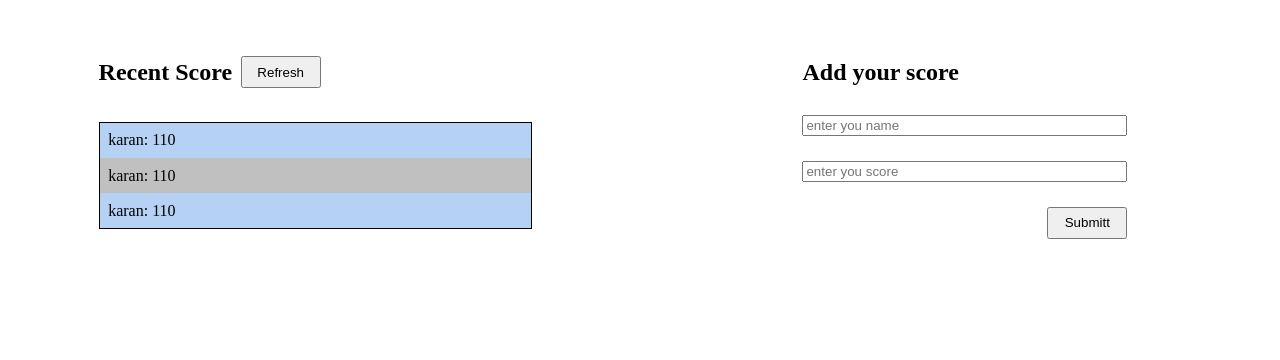
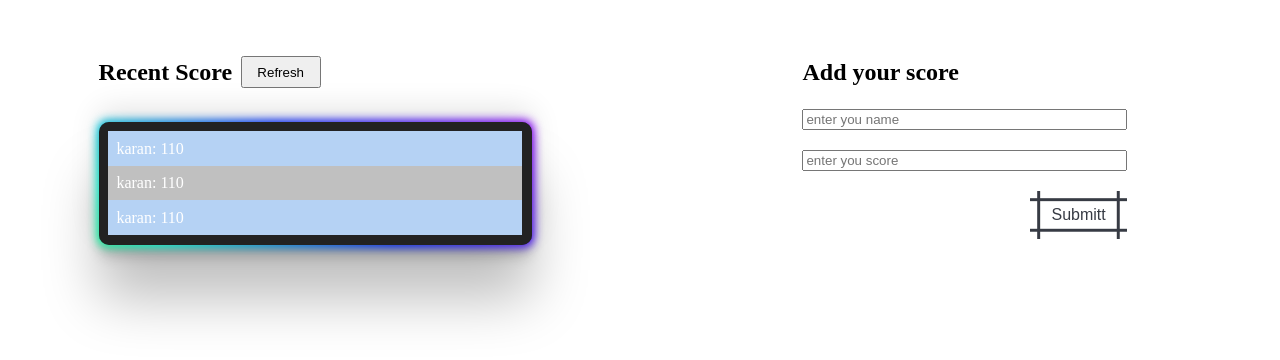
Before and after one commit to karanJ2212/LEADERBOARD_, a website built with webpack: page src/index.html in a window 1280 px wide. Shown: the part 118-478 px from the top of the page. Built offline with nearby package versions, Linux system fonts and the light colour scheme; no server answers.

Commit message:
added style

```diff
--- a/src/style.css
+++ b/src/style.css
@@ -41,6 +41,9 @@ body {
 .list {
   padding: 0;
   border: 1px solid black;
+  box-shadow: rgba(0, 0, 0, 0.25) 0px 54px 55px,
+    rgba(0, 0, 0, 0.12) 0px -12px 30px, rgba(0, 0, 0, 0.12) 0px 4px 6px,
+    rgba(0, 0, 0, 0.17) 0px 12px 13px, rgba(0, 0, 0, 0.09) 0px -3px 5px;
 }
 
 .list li {
@@ -66,7 +69,109 @@ input.score {
 }
 
 #submit {
-  height: 2rem;
-  width: 5rem;
   margin-left: auto;
+  --b: 3px; /* border thickness */
+  --s: 0.45em; /* size of the corner */
+  --color: #373b44;
+
+  padding: calc(0.5em + var(--s)) calc(0.9em + var(--s));
+  color: var(--color);
+  --_p: var(--s);
+  background: conic-gradient(
+      from 90deg at var(--b) var(--b),
+      #0000 90deg,
+      var(--color) 0
+    )
+    var(--_p) var(--_p) / calc(100% - var(--b) - 2 * var(--_p))
+    calc(100% - var(--b) - 2 * var(--_p));
+  transition: 0.3s linear, color 0s, background-color 0s;
+  outline: var(--b) solid #0000;
+  outline-offset: 0.6em;
+  font-size: 16px;
+
+  border: 0;
+
+  user-select: none;
+  -webkit-user-select: none;
+  touch-action: manipulation;
 }
+
+#submit:hover,
+#submit:focus-visible {
+  --_p: 0px;
+  outline-color: var(--color);
+  outline-offset: 0.05em;
+}
+
+.button-89:active {
+  background: var(--color);
+  color: #fff;
+}
+
+/* CSS */
+.list {
+  padding: 0.6em;
+  border: none;
+  outline: none;
+  color: rgb(255, 255, 255);
+  background: #111;
+  cursor: pointer;
+  position: relative;
+  z-index: 0;
+  border-radius: 10px;
+  user-select: none;
+  -webkit-user-select: none;
+  touch-action: manipulation;
+}
+
+.list:before {
+  content: "";
+  background: linear-gradient(
+    45deg,
+    #ff0000,
+    #ff7300,
+    #fffb00,
+    #48ff00,
+    #00ffd5,
+    #002bff,
+    #7a00ff,
+    #ff00c8,
+    #ff0000
+  );
+  position: absolute;
+  top: -2px;
+  left: -2px;
+  background-size: 400%;
+  z-index: -1;
+  filter: blur(5px);
+  -webkit-filter: blur(5px);
+  width: calc(100% + 4px);
+  height: calc(100% + 4px);
+  animation: glowing-list 20s linear infinite;
+  transition: opacity 0.3s ease-in-out;
+  border-radius: 10px;
+}
+
+@keyframes glowing-list {
+  0% {
+    background-position: 0 0;
+  }
+  50% {
+    background-position: 400% 0;
+  }
+  100% {
+    background-position: 0 0;
+  }
+}
+
+.list:after {
+  z-index: -1;
+  content: "";
+  position: absolute;
+  width: 100%;
+  height: 100%;
+  background: #222;
+  left: 0;
+  top: 0;
+  border-radius: 10px;
+}
```
